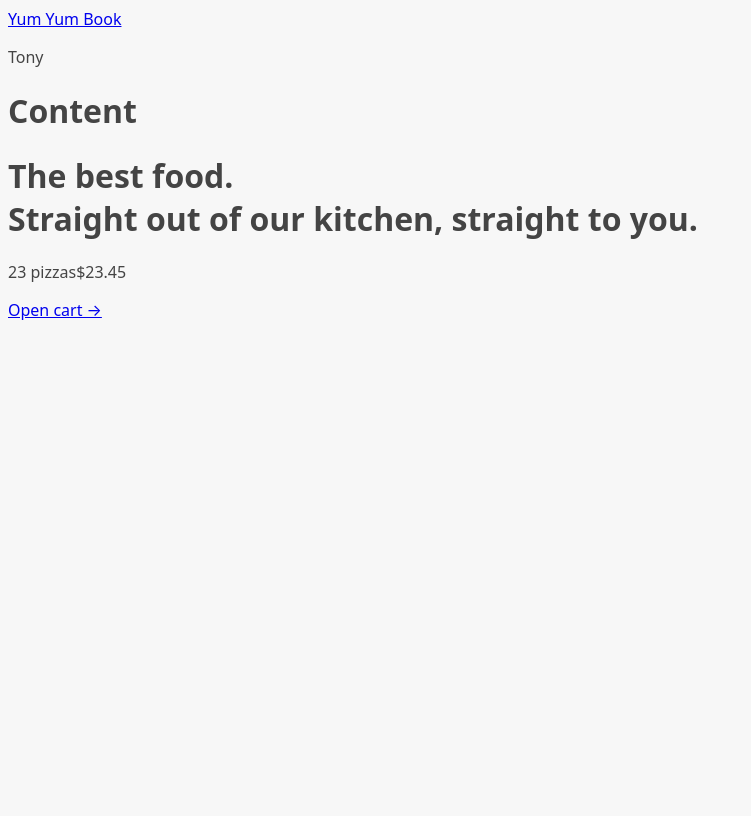
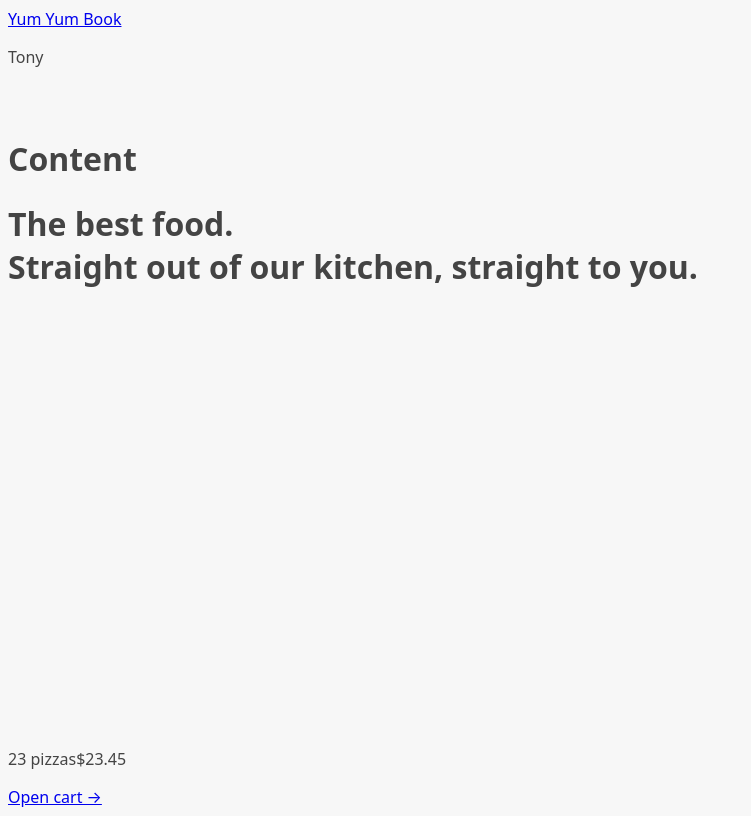
Before and after one commit to tchen285/CS180-YumYumBook, a React (Vite) app: page / in a window 1280 px wide. Shown: the whole page, without its empty margins (0-751 px from the left). Built offline with nearby package versions, Linux system fonts and the light colour scheme.

Commit message:
Now, from cart back to menu, the app is going to show a loading animation

```diff
--- a/src/features/menu/Menu.jsx
+++ b/src/features/menu/Menu.jsx
@@ -4,7 +4,6 @@
 
 function Menu() {
   const menu = useLoaderData();
-  console.log(menu);
 
   return (
     <ul>
--- a/src/ui/AppLayout.jsx
+++ b/src/ui/AppLayout.jsx
@@ -1,10 +1,16 @@
 import Header from "./Header";
 import CartOverview from "../features/cart/CartOverview";
-import { Outlet } from "react-router-dom";
+import { Outlet, useNavigation } from "react-router-dom";
+import Loader from "./Loader";
 
 function AppLayout() {
+    const navigation = useNavigation();
+    const isLoading = navigation.state === "loading";
+
     return (
-        <div>
+        <div className="layout">
+            {isLoading && <Loader />}
+
             <Header />
 
             <main>
--- /dev/null
+++ b/src/ui/Loader.jsx
@@ -0,0 +1,9 @@
+function Loader() {
+    return (
+        <div className="loader">
+
+        </div>
+    )
+}
+
+export default Loader;
```
